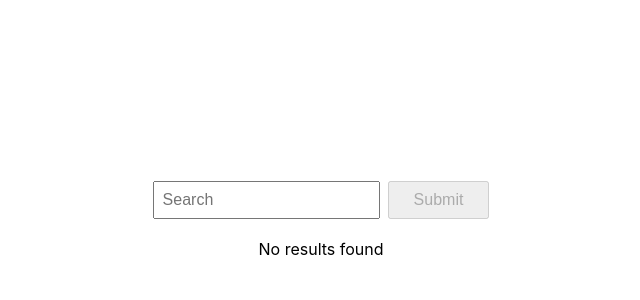
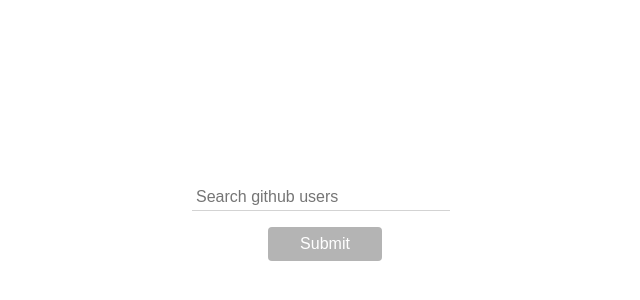
Before and after one commit to chandjenAC/scalio_assignment, a React (Create React App) app: page / in a window 1280 px wide. Shown: the part 180-480 px from the top of the page, without its empty margins (319-959 px from the left). Built offline with nearby package versions, Linux system fonts and the light colour scheme.

Commit message:
minimal styles applied for search page

```diff
--- a/src/components/pagination/Pagination.js
+++ b/src/components/pagination/Pagination.js
@@ -21,8 +21,9 @@
         </button>
       </div>
       <div>
-        <p>
-          {from}-{to} of {count}
+        <p className="paginationText">
+          {from}-{to} <span className="paginationTextMiddle">of</span>{" "}
+         <span className="paginationTotalCount">{count}</span>
         </p>
       </div>
       <div>
--- a/src/components/pagination/pagination.scss
+++ b/src/components/pagination/pagination.scss
@@ -1,15 +1,36 @@
 .paginationContainer {
   display: flex;
   align-items: center;
+  float: right;
+  margin-top: 12px;
 }
 
 .paginationButton {
-  border: none;
+  border: 1px solid #eaf5ff;
   padding: 4px 12px;
-  margin: 0px 4px;
+  margin: 0px 8px;
+  cursor: pointer;
+  background-color: #eaf5ff;
+  &:disabled {
+    background-color: #f5f8fb;
+    cursor: not-allowed;
+  }
 }
 
 .paginationIcon {
-  width: 12px;
+  width: 10px;
+  color: dimgray;
   vertical-align: middle;
 }
+
+.paginationText {
+  font-size: 12px;
+}
+
+.paginationTextMiddle {
+  font-size: 10px;
+}
+
+.paginationTotalCount {
+  font-size: 16px;
+}
--- a/src/components/results/Results.js
+++ b/src/components/results/Results.js
@@ -10,19 +10,15 @@
   handleClickSortLogin,
 }) => {
   return results.items?.length > 0 ? (
-    <div className="tableContainer">
-      <p className="search-result-title">Results</p>
     <div className="responsiveTbl">
+      <p className="search-result-title">Search Results:</p>
       <table>
         <thead>
           <tr>
             <th>Avatar</th>
             <th>
               Login{" "}
-                <button
-                  className="sortIconButton"
-                  onClick={handleClickSortLogin}
-                >
+              <button className="sortIconButton" onClick={handleClickSortLogin}>
                 {results.sortOrder === "desc" ? (
                   <ArrowUp className="sortIcon" />
                 ) : (
@@ -38,7 +34,11 @@
             return (
               <tr key={item.id}>
                 <td>
-                    <img className="avatarLogo" src={item.avatar_url} alt="avatar logo"/>
+                  <img
+                    className="avatarLogo"
+                    src={item.avatar_url}
+                    alt="avatar logo"
+                  />
                 </td>
                 <td>{item.login}</td>
                 <td>{item.type} </td>
@@ -47,7 +47,7 @@
           })}
         </tbody>
       </table>
-      </div>
+
       <Pagination
         page={currentPage}
         handlePageChange={handlePageChange}
--- a/src/components/results/results.scss
+++ b/src/components/results/results.scss
@@ -1,6 +1,8 @@
 .search-result-title {
-  color: #238b43;
-  font-size: larger;
+  color: grey;
+  margin: 24px 0px 6px 6px;
+  text-align: left;
+  font-size: 14px;
 }
 
 .tableContainer {
@@ -15,29 +17,34 @@
 }
 
 .sortIconButton {
-  margin-left: 8px;
   border: none;
   background-color: transparent;
   cursor: pointer;
 }
 
 .sortIcon {
-  width: 15px;
+  width: 12px;
+  color: #2574fb;
+  vertical-align: text-top;
 }
 
 /* responsive table */
 
-.responsiveTbl table {
+.responsiveTbl {
+  margin-top: 16px;
+}
+
+.table {
   text-align: center;
   margin: 30px auto;
-  border-collapse: collapse;
+  border-collapse: collapse !important;
 }
 
 tr {
   color: #1f242d;
   background: #fff;
   &:nth-child(2n) {
-    background: darken(#fff, 5%);
+    background: darken(#fff, 3%);
   }
 }
 
@@ -52,10 +59,10 @@
 }
 
 th {
-  background: #e8e9ea;
+  background: #eaf5ff;
   color: #555555;
   font-size: 16px;
-  font-weight: 500;
+  font-weight: 400;
   padding: 12px 24px;
 }
 
--- a/src/components/search/Search.js
+++ b/src/components/search/Search.js
@@ -1,17 +1,20 @@
-import "./search.scss"
+import "./search.scss";
 
 const Search = ({ onSubmitSearch, searchText, handleChangeSearch }) => {
-
   return (
     <form onSubmit={onSubmitSearch}>
+      <div className="searchContainer">
+        <div>
           <input
             className="searchInput"
             type="text"
             title="searchInput"
-        placeholder="Search"
+            placeholder="Search github users"
             value={searchText}
             onChange={handleChangeSearch}
           />
+        </div>
+        <div>
           <button
             className="submitButton"
             title="submitButton"
@@ -20,6 +23,8 @@
           >
             Submit
           </button>
+        </div>
+      </div>
     </form>
   );
 };
--- a/src/components/search/search.scss
+++ b/src/components/search/search.scss
@@ -1,10 +1,39 @@
+.searchContainer {
+  display: flex;
+  flex-direction: column;
+  justify-content: center;
+  align-items: center;
+}
+
 .searchInput {
-  padding: 8px;
+  min-width: 250px;
+  padding: 8px 4px 4px 4px;
   font-size: 16px;
+  border: none;
+  outline: none;
+  border-bottom: 1px solid lightgrey;
+  &:focus {
+    outline: none;
+    border: none;
+    border-bottom: 1px solid #2574fb;
+  }
 }
 
 .submitButton {
-  padding: 8px 24px;
+  margin-top: 16px;
+  padding: 8px 32px;
   font-size: 16px;
   margin-left: 8px;
+  cursor: pointer;
+  color: #fff;
+  border: none;
+  border-radius: 4px;
+  background-color: #2574fb;
+  &:hover {
+    background-color: #0f65fa;
+  }
+  &:disabled {
+    background-color: rgb(180, 180, 180);
+    cursor: not-allowed;
+  }
 }
--- a/src/containers/parentContainer/ParentContainer.js
+++ b/src/containers/parentContainer/ParentContainer.js
@@ -3,7 +3,7 @@
 import { useErrorHandler } from "react-error-boundary";
 import Results from "../../components/results/Results";
 import Search from "../../components/search/Search";
-import "./parentContainer.scss"
+import "./parentContainer.scss";
 
 const ParentContainer = () => {
   const [searchText, setSearchText] = useState("");
@@ -60,6 +60,9 @@
     }));
   };
 
+  let emptyResult =
+    Object.keys(results).length === 0 && results.constructor === Object;
+
   return (
     <div className="app">
       <Search
@@ -67,12 +70,14 @@
         handleChangeSearch={handleChangeSearch}
         onSubmitSearch={onSubmitSearch}
       />
+      {!emptyResult && (
         <Results
           results={results}
           currentPage={currentPage}
           handleClickSortLogin={handleClickSortLogin}
           handlePageChange={handlePageChange}
         />
+      )}
     </div>
   );
 };
```
Lines whose indentation alone changed are shown as unchanged.
